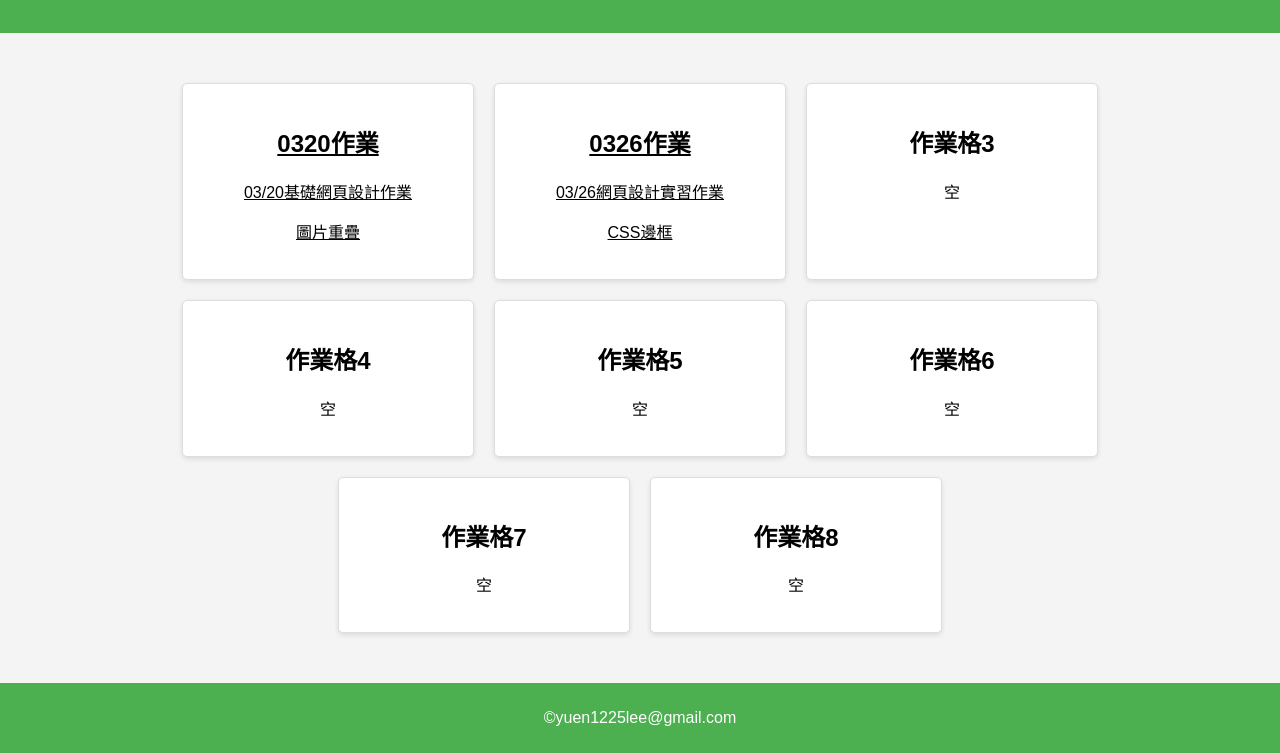
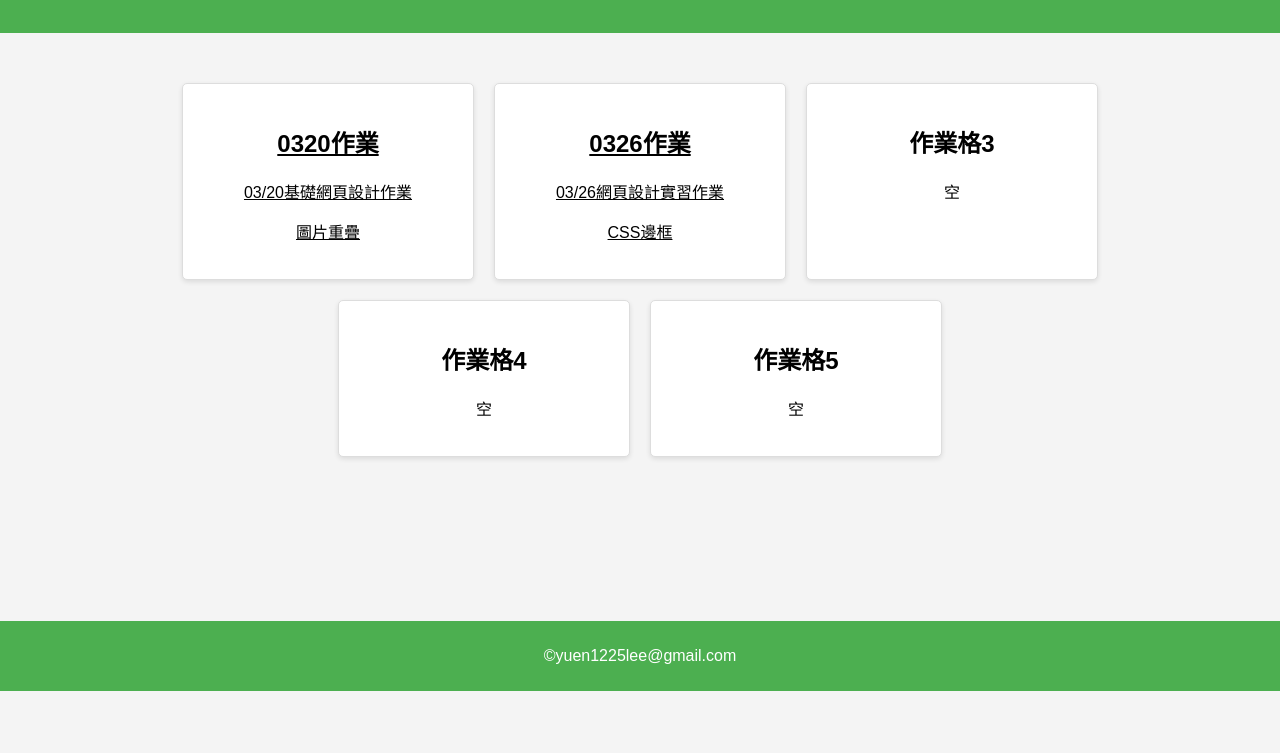
Before and after one commit to AHT00/0326solo, a plain HTML site: page index.html in a window 1280 px wide. Shown: the part 109-862 px from the top of the page. After the commit the page ends 800 px from the top, so only its background shows below. Drawn offline with Linux system fonts and the light colour scheme.

Commit message:
Update index.html

```diff
--- a/index.html
+++ b/index.html
@@ -39,18 +39,6 @@
                 <h2>作業格5</h2>
                 <p>空</p>
             </div>
-            <div class="service-card">
-                <h2>作業格6</h2>
-                <p>空</p>
-            </div>
-            <div class="service-card">
-                <h2>作業格7</h2>
-                <p>空</p>
-            </div>
-            <div class="service-card">
-                <h2>作業格8</h2>
-                <p>空</p>
-            </div>
         </section>
     </main>
     <footer>
```
